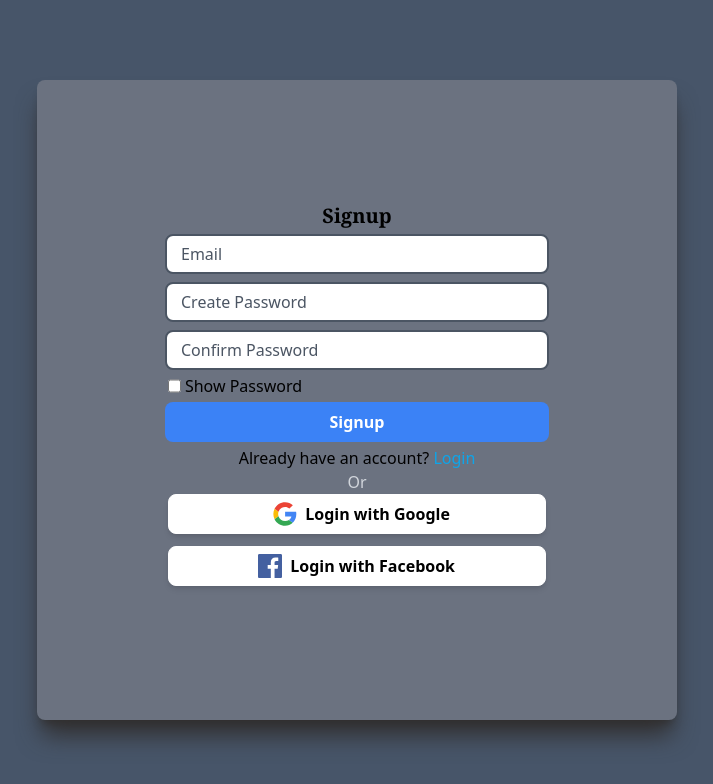
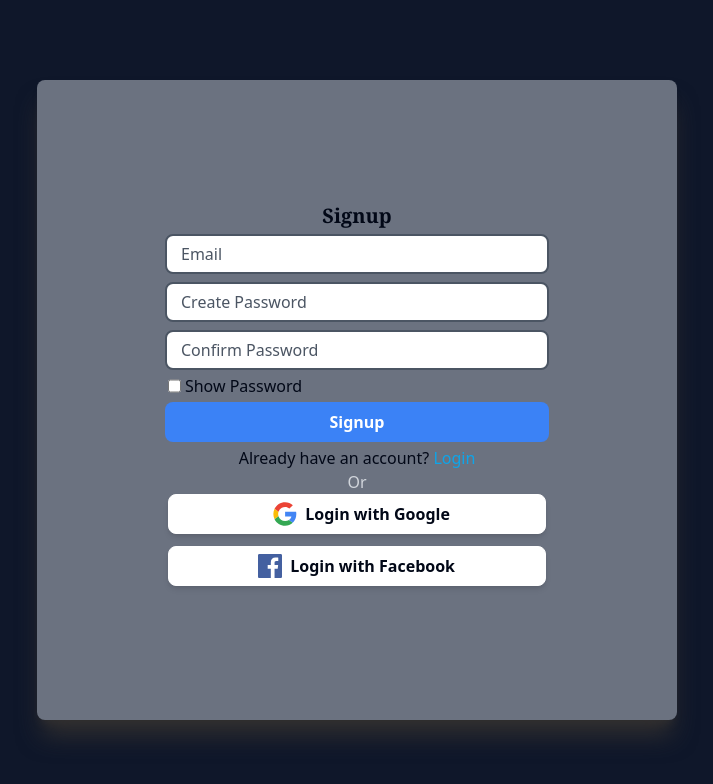
Before and after one commit to VinshMachado/fodhub, a Next.js app in the folder foodhub/: page /signup in a window 1280 px wide. Shown: the top 784 px of the page, without its empty margins (283-996 px from the left). Built offline with nearby package versions, Linux system fonts and the light colour scheme.

Commit message:
shadecn installed

```diff
--- /dev/null
+++ b/foodhub/lib/utils.ts
@@ -0,0 +1,6 @@
+import { type ClassValue, clsx } from "clsx"
+import { twMerge } from "tailwind-merge"
+
+export function cn(...inputs: ClassValue[]) {
+  return twMerge(clsx(inputs))
+}
--- a/foodhub/pages/login.tsx
+++ b/foodhub/pages/login.tsx
@@ -27,15 +27,23 @@
 
   //sending data to backend //
   const Senddata = async () => {
-    const responce = await fetch("http://localhost:5000/login", {
-      method: "POST",
-      body: JSON.stringify(user),
-      headers: {
-        "Content-Type": "application/json",
-      },
-    });
-    const data = await responce.json();
-    console.log(data);
+    try {
+      const responce = await fetch(
+        `http://localhost:5000/loginlogin?usernameOrEmail=${user.usernameOrEmail}&password=${user.password}`,
+        {
+          method: "GET",
+          headers: {
+            "Content-Type": "application/json",
+          },
+        }
+      );
+      const data = await responce.json();
+      if (responce.ok) {
+        console.log(data);
+      }
+    } catch (er) {
+      console.log("error found" + er);
+    }
   };
 
   //accepting details//
--- a/foodhub/pages/signup.tsx
+++ b/foodhub/pages/signup.tsx
@@ -29,7 +29,7 @@
   };
 
   return (
-    <div className="h-screen w-full flex justify-center bg-slate-600 items-center">
+    <div className="h-screen w-full flex justify-center  bg-slate-900 items-center">
       <div className=" flex flex-col bg-gray-500 rounded-lg  items-center justify-center  h-4/5 w-3/6 shadow-[#312f2f] shadow-xl ">
         <b>
           <h1 className="text-xl font-serif">Signup</h1>
@@ -48,7 +48,7 @@
           placeholder="Create Password"
           className="border-gray-600 placeholder:text-gray-600 pl-[14px] border-2  m-1 flex-col w-96 h-10 rounded-lg  hover:border-gray-50"
         ></input>
-         <input
+        <input
           onChange={handelchange}
           type={show ? "type" : "password"}
           placeholder="Confirm Password"
@@ -61,7 +61,6 @@
             placeholder="Password"
           ></input>{" "}
           <label className="mx-1 ">Show Password</label>{" "}
-
         </div>
         <button
           className="bg-blue-500 w-96 h-10 rounded-lg my-1 font-bold text-white hover:bg-blue-400"
--- a/foodhub/styles/globals.css
+++ b/foodhub/styles/globals.css
@@ -2,32 +2,68 @@
 @tailwind components;
 @tailwind utilities;
 
-:root {
-  --foreground-rgb: 0, 0, 0;
-  --background-start-rgb: 214, 219, 220;
-  --background-end-rgb: 255, 255, 255;
-}
+@layer base {
+  :root {
+    --background: 0 0% 100%;
+    --foreground: 222.2 84% 4.9%;
+    --card: 0 0% 100%;
+    --card-foreground: 222.2 84% 4.9%;
+    --popover: 0 0% 100%;
+    --popover-foreground: 222.2 84% 4.9%;
+    --primary: 222.2 47.4% 11.2%;
+    --primary-foreground: 210 40% 98%;
+    --secondary: 210 40% 96.1%;
+    --secondary-foreground: 222.2 47.4% 11.2%;
+    --muted: 210 40% 96.1%;
+    --muted-foreground: 215.4 16.3% 46.9%;
+    --accent: 210 40% 96.1%;
+    --accent-foreground: 222.2 47.4% 11.2%;
+    --destructive: 0 84.2% 60.2%;
+    --destructive-foreground: 210 40% 98%;
+    --border: 214.3 31.8% 91.4%;
+    --input: 214.3 31.8% 91.4%;
+    --ring: 222.2 84% 4.9%;
+    --radius: 0.5rem;
+    --chart-1: 12 76% 61%;
+    --chart-2: 173 58% 39%;
+    --chart-3: 197 37% 24%;
+    --chart-4: 43 74% 66%;
+    --chart-5: 27 87% 67%;
+  }
 
-@media (prefers-color-scheme: white) {
-  :root {
-    --foreground-rgb: 255, 255, 255;
-    --background-start-rgb: 0, 0, 0;
-    --background-end-rgb: 0, 0, 0;
+  .dark {
+    --background: 222.2 84% 4.9%;
+    --foreground: 210 40% 98%;
+    --card: 222.2 84% 4.9%;
+    --card-foreground: 210 40% 98%;
+    --popover: 222.2 84% 4.9%;
+    --popover-foreground: 210 40% 98%;
+    --primary: 210 40% 98%;
+    --primary-foreground: 222.2 47.4% 11.2%;
+    --secondary: 217.2 32.6% 17.5%;
+    --secondary-foreground: 210 40% 98%;
+    --muted: 217.2 32.6% 17.5%;
+    --muted-foreground: 215 20.2% 65.1%;
+    --accent: 217.2 32.6% 17.5%;
+    --accent-foreground: 210 40% 98%;
+    --destructive: 0 62.8% 30.6%;
+    --destructive-foreground: 210 40% 98%;
+    --border: 217.2 32.6% 17.5%;
+    --input: 217.2 32.6% 17.5%;
+    --ring: 212.7 26.8% 83.9%;
+    --chart-1: 220 70% 50%;
+    --chart-2: 160 60% 45%;
+    --chart-3: 30 80% 55%;
+    --chart-4: 280 65% 60%;
+    --chart-5: 340 75% 55%;
   }
 }
 
-body {
-  color: rgb(var(--foreground-rgb));
-  background: linear-gradient(
-      to bottom,
-      transparent,
-      rgb(var(--background-end-rgb))
-    )
-    rgb(var(--background-start-rgb));
-}
-
-@layer utilities {
-  .text-balance {
-    text-wrap: balance;
+@layer base {
+  * {
+    @apply border-border;
+  }
+  body {
+    @apply bg-background text-foreground;
   }
 }
--- a/foodhub/tailwind.config.ts
+++ b/foodhub/tailwind.config.ts
@@ -1,20 +1,80 @@
-import type { Config } from "tailwindcss";
+import type { Config } from "tailwindcss"
 
-const config: Config = {
+const config = {
+  darkMode: ["class"],
   content: [
-    "./pages/**/*.{js,ts,jsx,tsx,mdx}",
-    "./components/**/*.{js,ts,jsx,tsx,mdx}",
-    "./app/**/*.{js,ts,jsx,tsx,mdx}",
-  ],
+    './pages/**/*.{ts,tsx}',
+    './components/**/*.{ts,tsx}',
+    './app/**/*.{ts,tsx}',
+    './src/**/*.{ts,tsx}',
+	],
+  prefix: "",
   theme: {
+    container: {
+      center: true,
+      padding: "2rem",
+      screens: {
+        "2xl": "1400px",
+      },
+    },
     extend: {
-      backgroundImage: {
-        "gradient-radial": "radial-gradient(var(--tw-gradient-stops))",
-        "gradient-conic":
-          "conic-gradient(from 180deg at 50% 50%, var(--tw-gradient-stops))",
+      colors: {
+        border: "hsl(var(--border))",
+        input: "hsl(var(--input))",
+        ring: "hsl(var(--ring))",
+        background: "hsl(var(--background))",
+        foreground: "hsl(var(--foreground))",
+        primary: {
+          DEFAULT: "hsl(var(--primary))",
+          foreground: "hsl(var(--primary-foreground))",
+        },
+        secondary: {
+          DEFAULT: "hsl(var(--secondary))",
+          foreground: "hsl(var(--secondary-foreground))",
+        },
+        destructive: {
+          DEFAULT: "hsl(var(--destructive))",
+          foreground: "hsl(var(--destructive-foreground))",
+        },
+        muted: {
+          DEFAULT: "hsl(var(--muted))",
+          foreground: "hsl(var(--muted-foreground))",
+        },
+        accent: {
+          DEFAULT: "hsl(var(--accent))",
+          foreground: "hsl(var(--accent-foreground))",
+        },
+        popover: {
+          DEFAULT: "hsl(var(--popover))",
+          foreground: "hsl(var(--popover-foreground))",
+        },
+        card: {
+          DEFAULT: "hsl(var(--card))",
+          foreground: "hsl(var(--card-foreground))",
+        },
+      },
+      borderRadius: {
+        lg: "var(--radius)",
+        md: "calc(var(--radius) - 2px)",
+        sm: "calc(var(--radius) - 4px)",
+      },
+      keyframes: {
+        "accordion-down": {
+          from: { height: "0" },
+          to: { height: "var(--radix-accordion-content-height)" },
+        },
+        "accordion-up": {
+          from: { height: "var(--radix-accordion-content-height)" },
+          to: { height: "0" },
+        },
+      },
+      animation: {
+        "accordion-down": "accordion-down 0.2s ease-out",
+        "accordion-up": "accordion-up 0.2s ease-out",
       },
     },
   },
-  plugins: [],
-};
-export default config;
+  plugins: [require("tailwindcss-animate")],
+} satisfies Config
+
+export default config
```
Also changed, not shown: foodhub/package.json (+6 -1 lines), foodhub/components.json (added), 1 other file (tests, documents, lock files or other folders).
